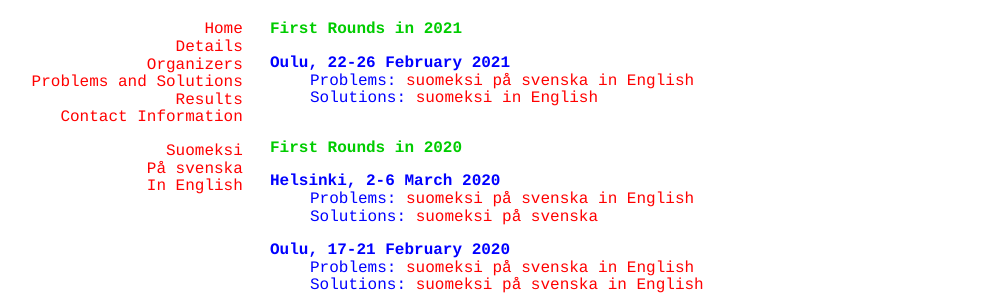
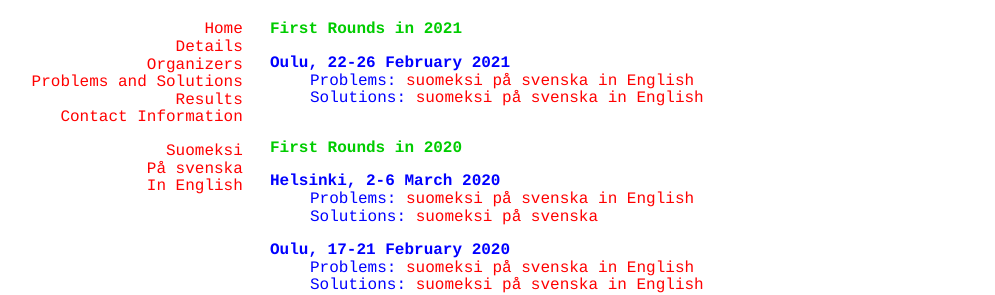
Before and after one commit to matematiikkakilpailut/matematiikkakilpailut.github.io, a Jekyll site: the page built from seiskat/en/problems.html, in a window 1280 px wide and 900 px high. Shown: the part 203-498 px from the top of the window, without its empty margins (50-1045 px from the left). Built offline with Jekyll 4.4.1, drawn with Linux system fonts in a browser that asks for light colours.

Commit message:
Update problems.html
Oulu ruotsiksi

```diff
--- a/seiskat/en/problems.html
+++ b/seiskat/en/problems.html
@@ -17,6 +17,7 @@
   <dd>
     Solutions:
     <a href="2021/o_r.pdf" hreflang="fi" lang="fi">suomeksi</a>
+    <a href="2021/o_sv_r.pdf" lang="fi" hreflang="fi">p&aring; svenska</a>
     <a href="2021/o_en_r.pdf">in English</a>
   </dd>
 </dl>
```
